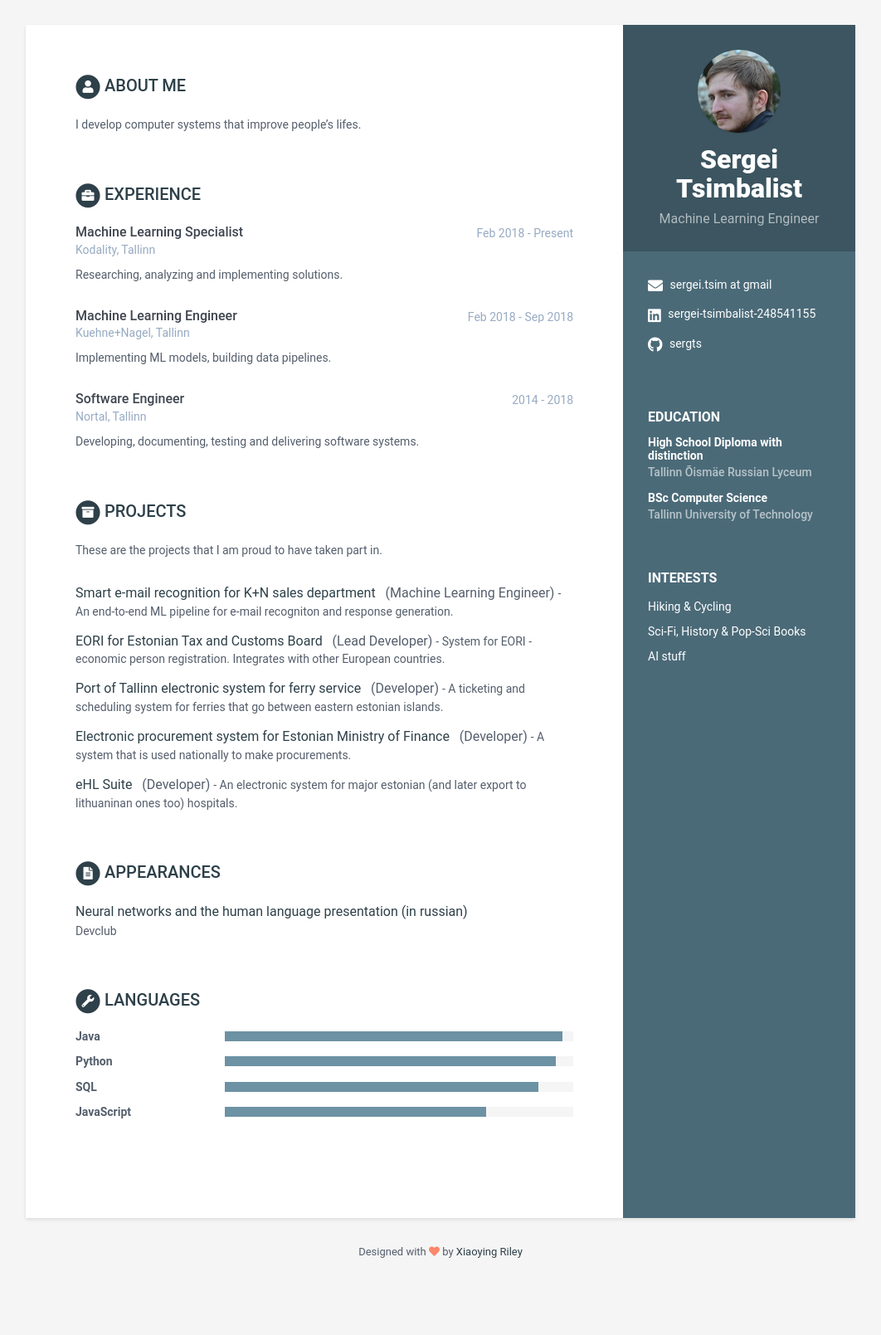
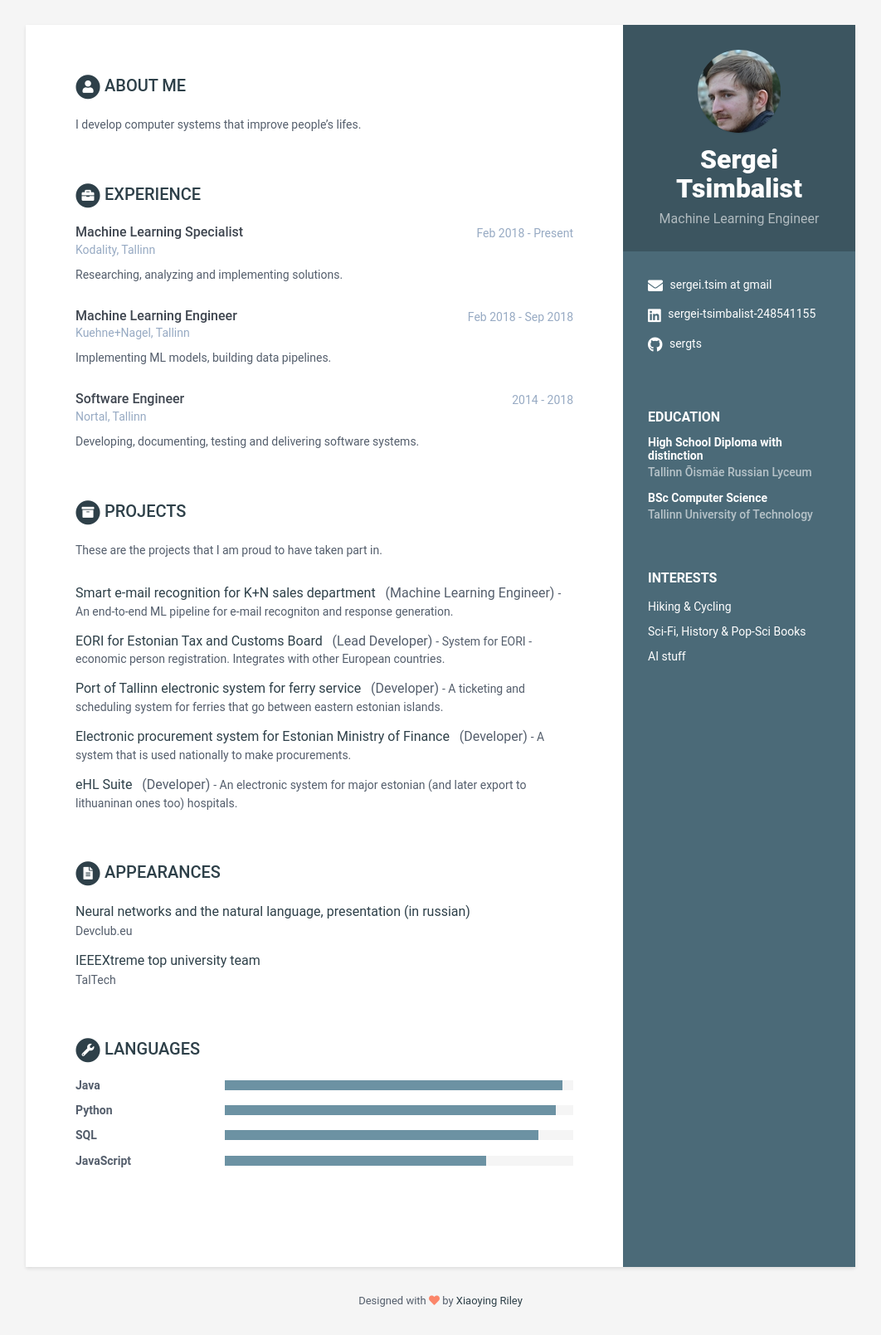
Before and after one commit to sergts/sergts.github.io, a Jekyll site: the page built from index.html, in a window 1280 px wide. Shown: the whole page at 83% size, without its empty margins (109-1171 px from the left). Built offline with Jekyll 4.4.1, drawn with Linux system fonts in a browser that asks for light colours; before the commit the page ends 1550 px from its top, so only the background shows below that.

Commit message:
Update data.yml

```diff
--- a/_data/data.yml
+++ b/_data/data.yml
@@ -119,10 +119,14 @@ skills:
 publications:
     title: Appearances
     papers:
-      - title: Neural networks and the human language presentation (in russian)
+      - title: Neural networks and the natural language, presentation (in russian)
         link: https://www.youtube.com/watch?v=R06QfCLrfXw
         authors:
-        conference: Devclub
+        conference: Devclub.eu
+      - title: IEEEXtreme top university team
+        link: https://www.taltech.ee/news/news-2/faculties-institutions/school-of-information-technologies-2/ieeextreme-90/
+        authors:
+        conference: TalTech
 
 footer: >
     Designed with <i class="fas fa-heart"></i> by <a href="http://themes.3rdwavemedia.com" target="_blank" rel="nofollow">Xiaoying Riley</a>
```
